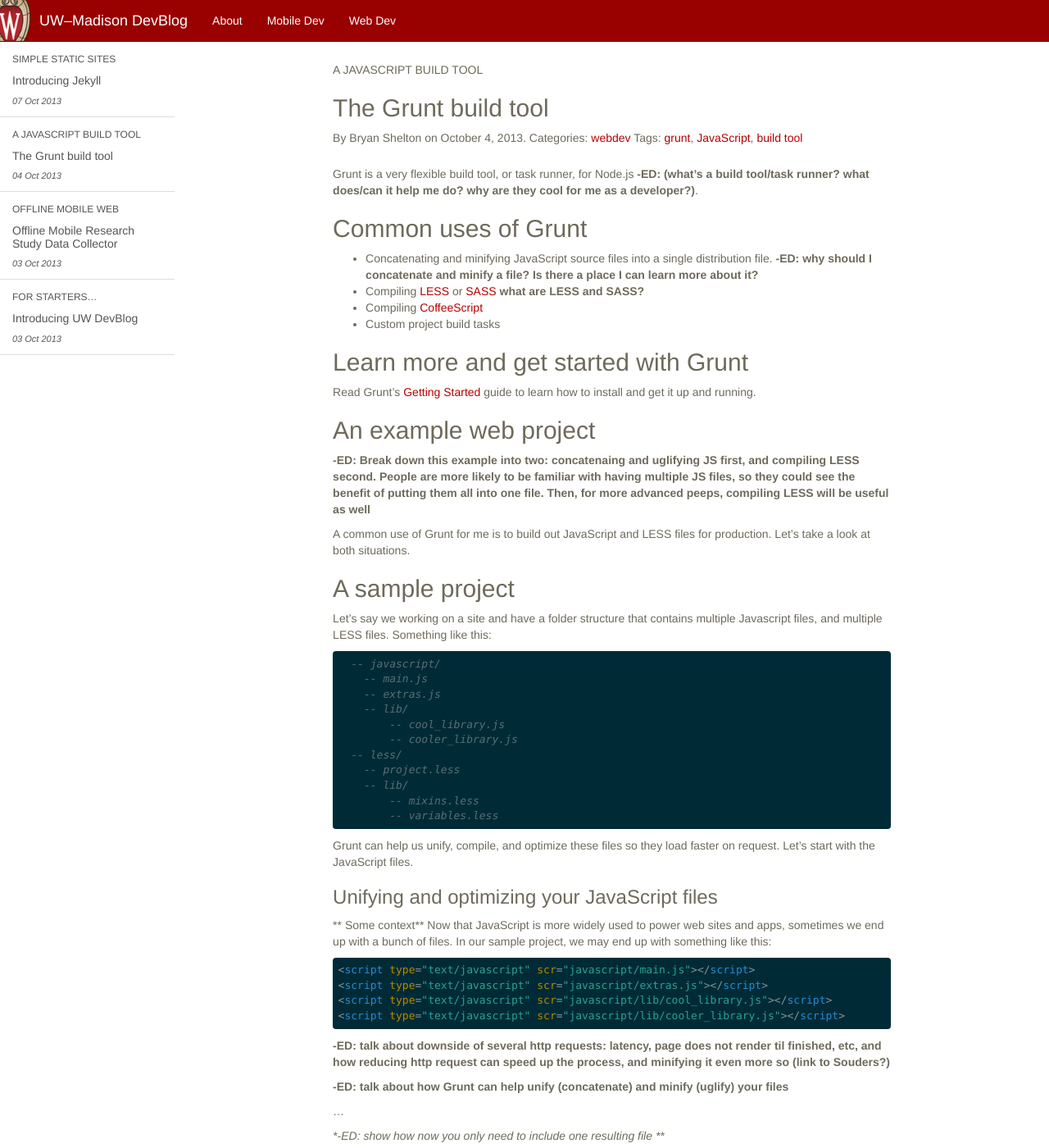
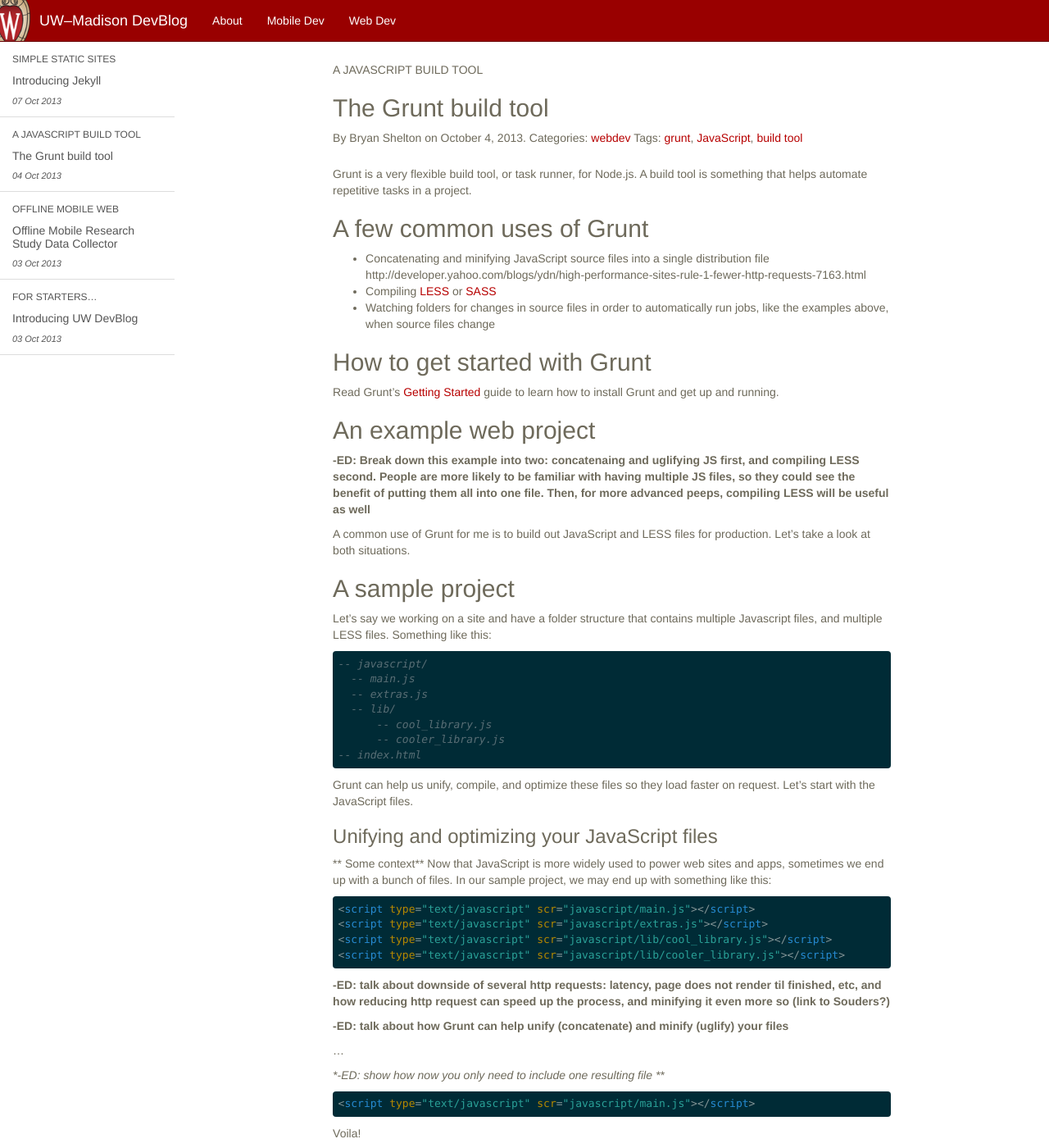
Before and after one commit to UWMadisonUcomm/devblog, a Jekyll site: the page built from _posts/2013-10-4-grunt-build-tool.markdown, in a window 1280 px wide and 1400 px high. Shown: the whole window at 82% size. Built offline with Jekyll 4.4.1, drawn with Linux system fonts in a browser that asks for light colours; nearby versions of some CDN libraries; Markdown is read by kramdown in place of the engine named in the settings; some of the changed text lies outside the part shown.

Commit message:
Updated 2013-10-4-grunt-build-tool.markdown

````diff
--- a/_posts/2013-10-4-grunt-build-tool.markdown
+++ b/_posts/2013-10-4-grunt-build-tool.markdown
@@ -12,18 +12,16 @@
 published: true
 ---
 
-Grunt is a very flexible build tool, or task runner, for Node.js **-ED: (what's a build tool/task runner? what does/can it help me do? why are they cool for me as a developer?)**.
+Grunt is a very flexible build tool, or task runner, for Node.js. A build tool is something that helps automate repetitive tasks in a project.
 
+## A few common uses of Grunt
 
-## Common uses of Grunt
+- Concatenating and minifying JavaScript source files into a single distribution file http://developer.yahoo.com/blogs/ydn/high-performance-sites-rule-1-fewer-http-requests-7163.html
+- Compiling [LESS](http://lesscss.org/) or [SASS](http://sass-lang.com/)
+- Watching folders for changes in source files in order to automatically run jobs, like the examples above, when source files change
 
-- Concatenating and minifying JavaScript source files into a single distribution file. **-ED: why should I concatenate and minify a file? Is there a place I can learn more about it?**
-- Compiling [LESS](http://lesscss.org/) or [SASS](http://sass-lang.com/) **what are LESS and SASS?**
-- Compiling [CoffeeScript](http://coffeescript.org/)
-- Custom project build tasks
-
-## Learn more and get started with Grunt
-Read Grunt's [Getting Started](http://gruntjs.com/getting-started) guide to learn how to install and get it up and running.
+## How to get started with Grunt
+Read Grunt's [Getting Started](http://gruntjs.com/getting-started) guide to learn how to install Grunt and get up and running.
 
 ## An example web project
 
@@ -36,18 +34,15 @@
 Let's say we working on a site and have a folder structure that contains multiple Javascript files, and multiple LESS files. Something like this:
 
 ```xml
-  -- javascript/
-    -- main.js
-    -- extras.js
-    -- lib/
-        -- cool_library.js
-        -- cooler_library.js
-  -- less/
-    -- project.less
-    -- lib/
-        -- mixins.less
-        -- variables.less
+-- javascript/
+  -- main.js
+  -- extras.js
+  -- lib/
+      -- cool_library.js
+      -- cooler_library.js
+-- index.html
 ```
+
 Grunt can help us unify, compile, and optimize these files so they load faster on request. Let's start with the JavaScript files.
 
 ### Unifying and optimizing your JavaScript files
@@ -66,33 +61,12 @@
 
 ...
 
-
 **-ED: show how now you only need to include one resulting file ***
 ```html
 <script type="text/javascript" scr="javascript/main.js"></script>
 ```
 
 Voila!
-
-
-### Compiling LESS
-
-**-ED: Some context**
-LESS (like SASS) is a dynamic stylesheet language that helps you _program_ your stylesheets (with variables, functions, operators, etc), and then _compile_ them to generate your CSS files.
-
-Grunt can help you compile LESS to generate your CSS files this on the fly, saving you the task to have to do so manually every time you make changes to your stylesheets. Let's see how:
-
-**-ED: refer to sample structure**
-
-**-ED: how grunt can be configured to compile less**
-
-**-ED: show how now you only need to include one resulting file ***
-```html
-<link rel="stylesheet" type="text/css" href="css/style.css">
-```
-
-Voila!
-
 
 ## Watch if fly!
 **-ED: talk about the watch task**
````
